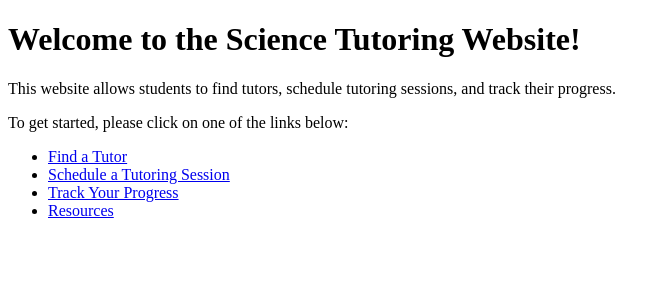
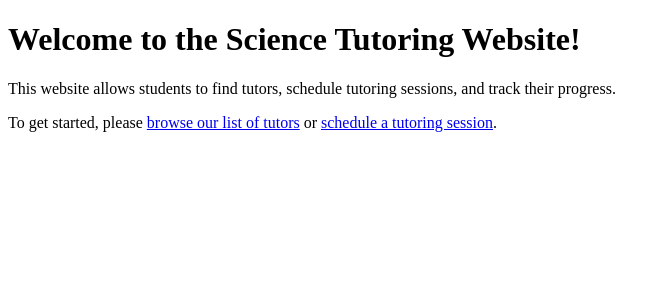
Before and after one commit to scharantej/SciTutor, a Flask app: page / in a window 1280 px wide. Shown: the top 300 px of the page, without its empty margins (0-670 px from the left). Run offline with Flask 3, Linux system fonts and the light colour scheme.

Commit message:
Update templates/index.html

```diff
--- a/templates/index.html
+++ b/templates/index.html
@@ -8,12 +8,6 @@
 <body>
 <h1>Welcome to the Science Tutoring Website!</h1>
 <p>This website allows students to find tutors, schedule tutoring sessions, and track their progress.</p>
-<p>To get started, please click on one of the links below:</p>
-<ul>
-<li><a href="/tutors">Find a Tutor</a></li>
-<li><a href="/schedule">Schedule a Tutoring Session</a></li>
-<li><a href="/progress">Track Your Progress</a></li>
-<li><a href="/resources">Resources</a></li>
-</ul>
+<p>To get started, please <a href="/tutors">browse our list of tutors</a> or <a href="/schedule">schedule a tutoring session</a>.</p>
 </body>
 </html>
```
